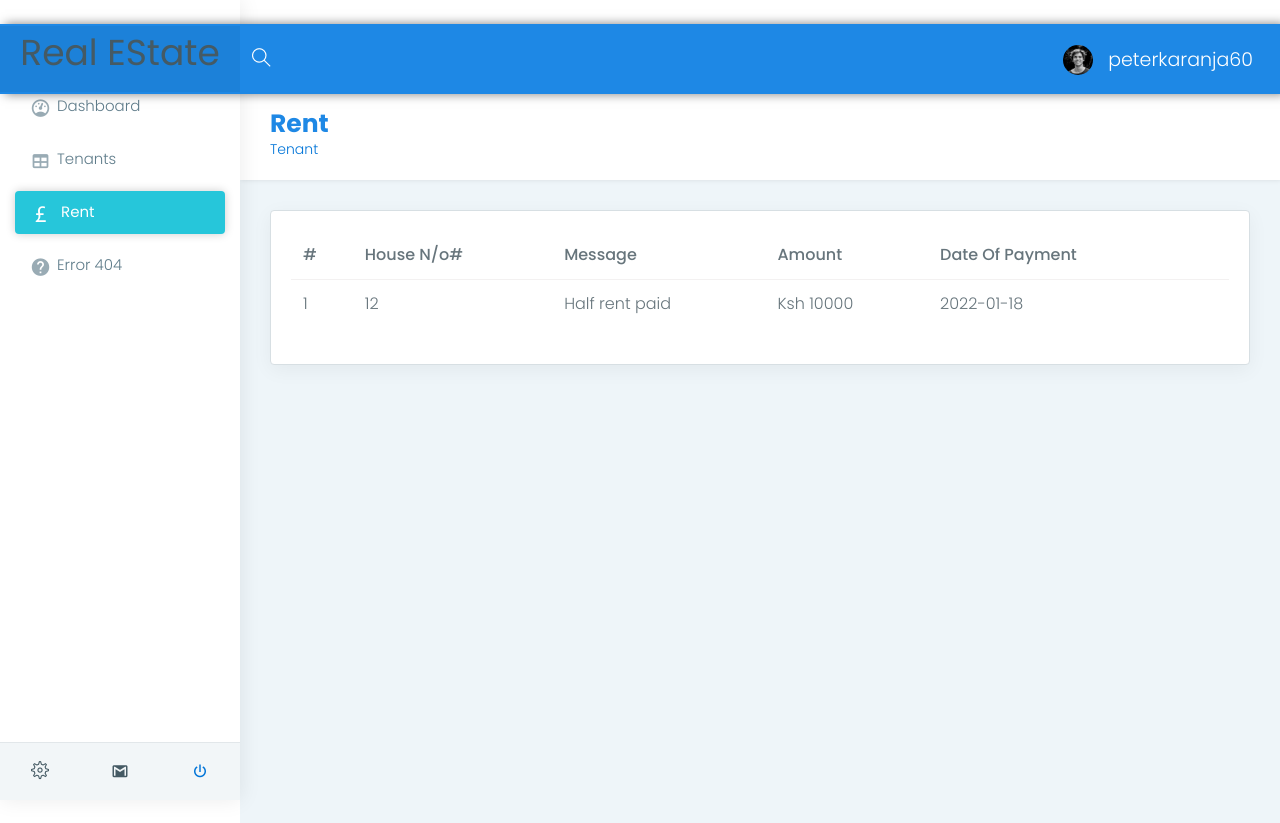
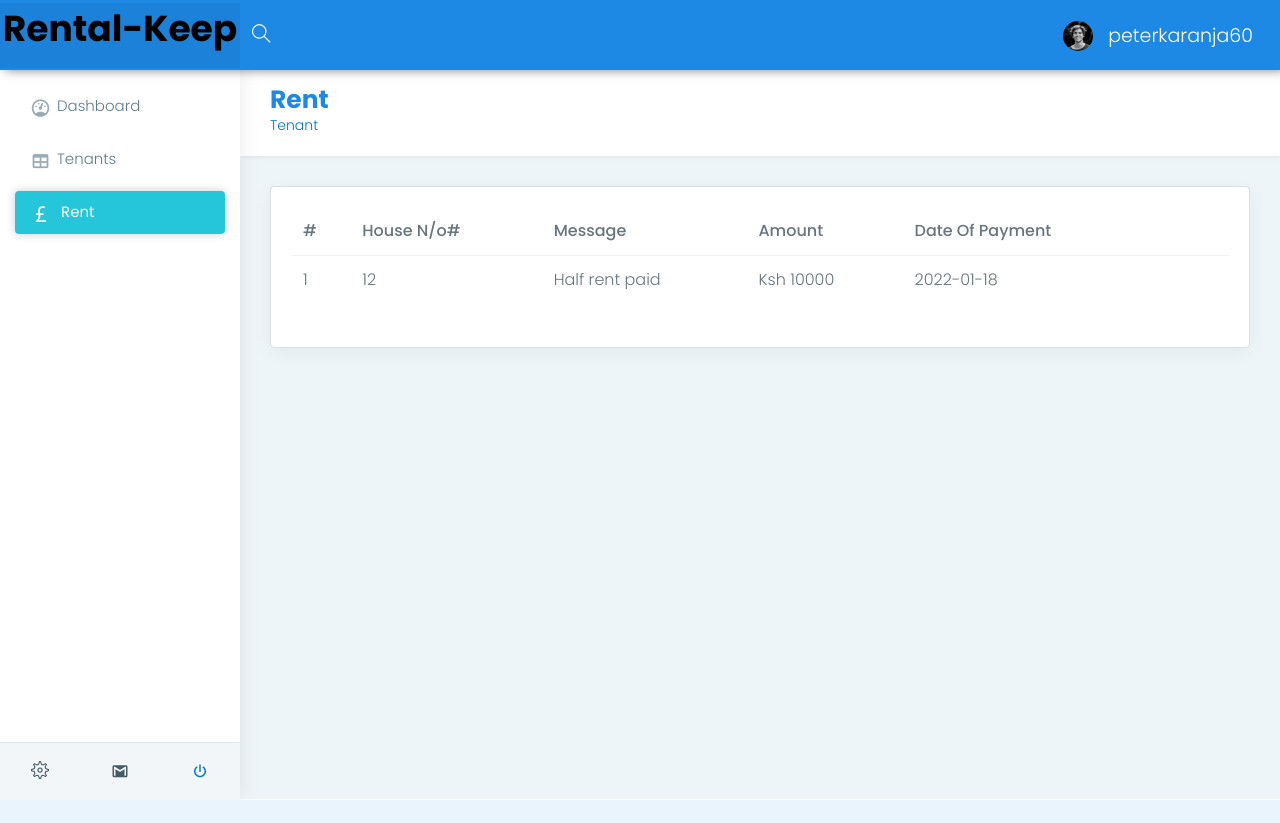
Before and after one commit to pkaranja60/Rental-management, a Flask app: page /rent_paid in a window 1280 px wide. After the commit the page ends 800 px from the top, so only its background shows below. Run offline with Flask 2, Linux system fonts and the light colour scheme; a user stored in the database is signed in; data comes from the database, SQL or seed files in the repository; some libraries are stand-ins or nearby versions.

Commit message:
update 3.5

```diff
--- a/rental/templates/includes/navigation.html
+++ b/rental/templates/includes/navigation.html
@@ -6,10 +6,10 @@
             <!-- ============================================================== -->
             <div class="navbar-header">
                 <a class="navbar-brand" href="/">
-                    <!-- Logo icon --><b>
-                    <h1>Real EState</h1>
+                    <!-- Logo icon -->
+                    <h1 style='Color: black; font-weight: bold;'>Rental-Keep</h1>
                     <!--End Logo icon -->
-                    </b>
+
                     <!-- Logo text -->
                 </a>
             </div>
--- a/rental/templates/includes/sidebar.html
+++ b/rental/templates/includes/sidebar.html
@@ -19,9 +19,6 @@
                                 Rent</span></a>
                 </li>
 
-                <li> <a class="waves-effect waves-dark" href="#" aria-expanded="false"><i
-                            class="mdi mdi-help-circle"></i><span class="hide-menu">Error 404</span></a>
-                </li>
                 <li>
                 </li>
             </ul>
--- a/rental/templates/layouts/base.html
+++ b/rental/templates/layouts/base.html
@@ -19,7 +19,7 @@
     </title>
 
     <!-- Favicon icon -->
-    <link rel="icon" type="image/png" href="https://img.icons8.com/bubbles/100/000000/apartment.png"/>">
+    <link rel="icon" type="image/png" href="https://img.icons8.com/bubbles/100/000000/apartment.png"/>
     <!-- Bootstrap Core CSS -->
     <link href="/static/assets/plugins/bootstrap/css/bootstrap.min.css" rel="stylesheet">
 
--- a/rental/templates/rent.html
+++ b/rental/templates/rent.html
@@ -56,7 +56,7 @@
                                         <td>{{rent.date}}</td>
                                         <td>
                                             <a href="{{ url_for('delete', id = rent.id)}}" >
-                                           <span></span>
+                                                <box-icon name='trash' color='#ef0707' animation='tada-hover'></box-icon>
                                             </a>
                                         </td>
                                     </tr>
```
